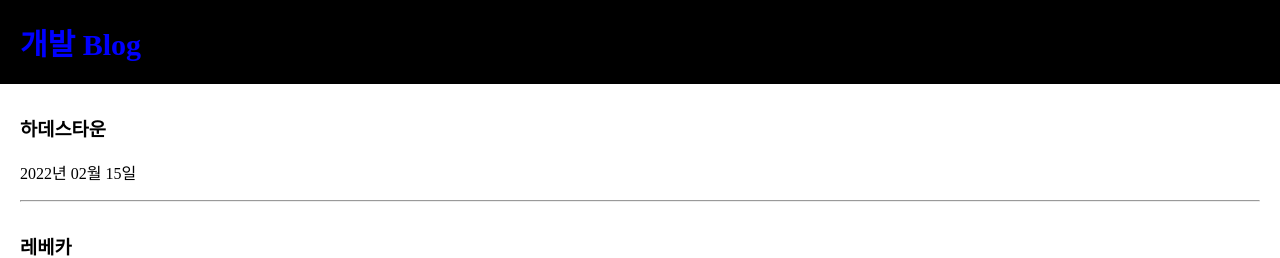
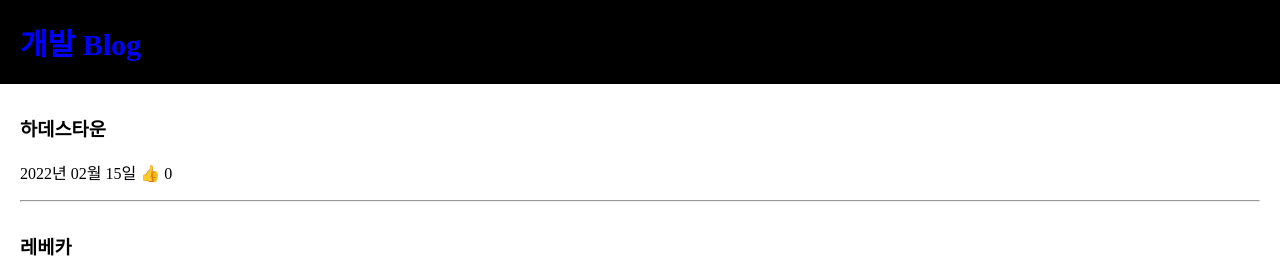
Before and after one commit to choijueun/React, a React (Create React App) app in the folder blog/: page / in a window 1280 px wide. Shown: the top 258 px of the page. Built offline with nearby package versions, Linux system fonts and the light colour scheme.

Commit message:
recommend btn onClick

```diff
--- a/blog/src/App.js
+++ b/blog/src/App.js
@@ -13,7 +13,7 @@ function App() {
 
             <div className="list">
                 <h3>{ title[0] }</h3>
-                <p>2022년 02월 15일</p>
+                <p>2022년 02월 15일 <span onClick={ ()=>{} }>👍</span> 0</p>
                 <hr/>
             </div>
             <div className="list">
```
Also changed, not shown: 1 other file (tests, documents, lock files or other folders).
